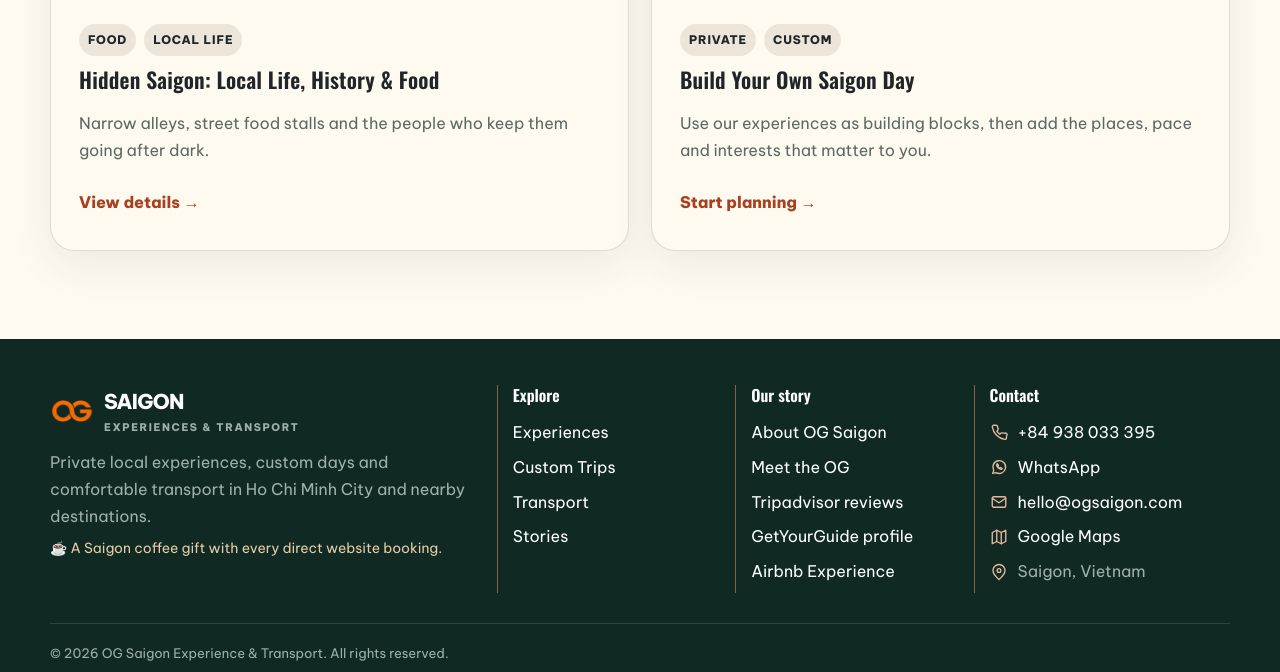
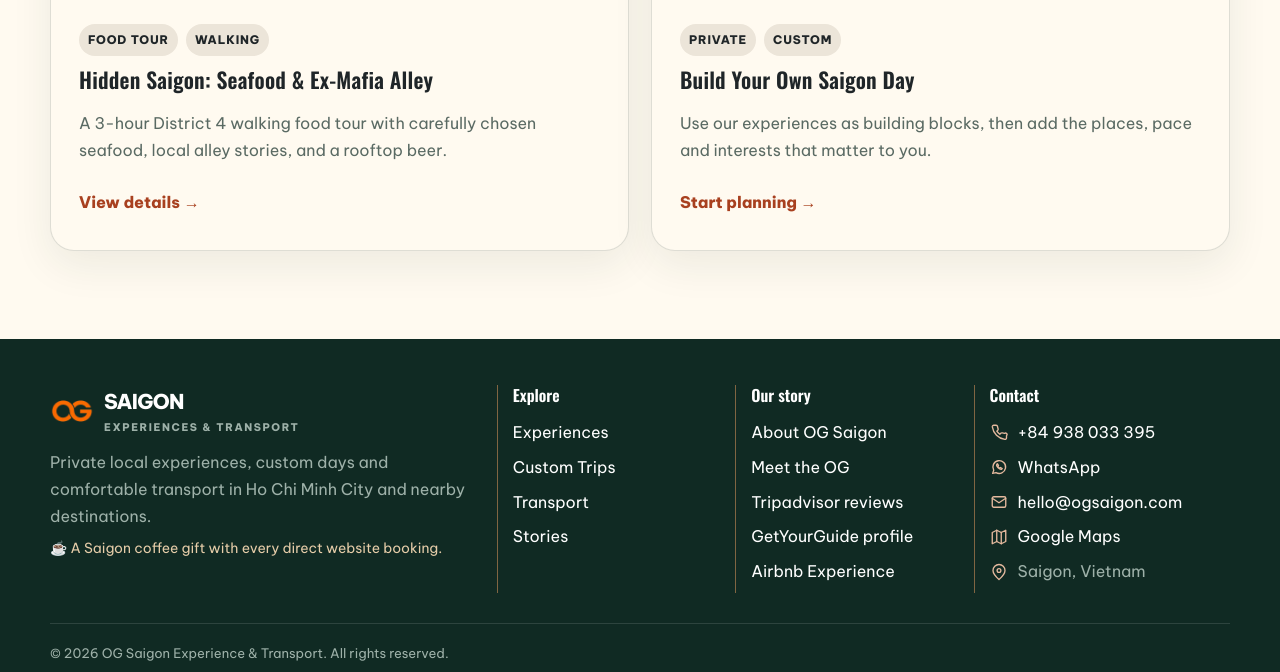
Before and after one commit to DSG2025/DSG2025.github.io, a Jekyll site: the page built from experiences/index.html, in a window 1280 px wide and 900 px high, scrolled down 1307 px, cut to the strip 228-900 px from the top of the window. Built offline with Jekyll 4.4.1, drawn with Linux system fonts in a browser that asks for light colours; some web fonts are replaced.

Commit message:
content(experiences): update Hidden Saigon card for seafood walking tour

```diff
--- a/experiences/index.html
+++ b/experiences/index.html
@@ -85,11 +85,11 @@ layout: null
 </div>
 <div class="card-body">
 <div class="tags">
-<span class="tag">Food</span>
-<span class="tag">Local life</span>
+<span class="tag">Food tour</span>
+<span class="tag">Walking</span>
 </div>
-<h3>Hidden Saigon: Local Life, History &amp; Food</h3>
-<p>Narrow alleys, street food stalls and the people who keep them going after dark.</p>
+<h3>Hidden Saigon: Seafood &amp; Ex-Mafia Alley</h3>
+<p>A 3-hour District 4 walking food tour with carefully chosen seafood, local alley stories, and a rooftop beer.</p>
 <div class="card-footer">
 <a class="text-link" href="/experiences/hidden-saigon/">View details →</a>
 </div>
```
